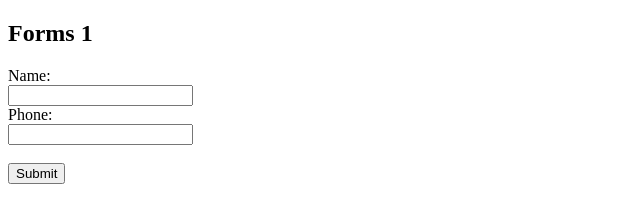
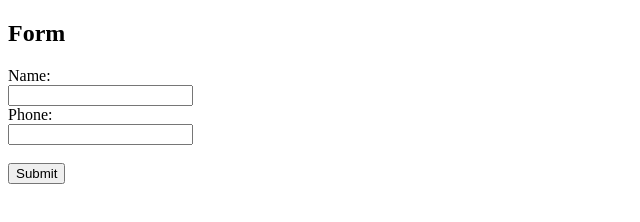
Before and after one commit to chaim350/RegularExpressionsTest, a plain HTML site: page index.html in a window 1280 px wide. Shown: the full height of the page, 0-640 px from the left. Drawn offline with Linux system fonts and the light colour scheme.

Commit message:
Update index.html

```diff
--- a/index.html
+++ b/index.html
@@ -27,7 +27,7 @@
   </head>
   <body>
 
-    <h2>Forms 1</h2>
+    <h2>Form</h2>
 
     <form action="https://www.fixdigital.co.il/api/v1.2/lead/addApi?projectID=2075&projectTypeID=4&clientID=1030&tenantID=82&FORMURL=https://github.com/chaim350/RegularExpressionsTest&name=Name&phone=phone
     ">
```
